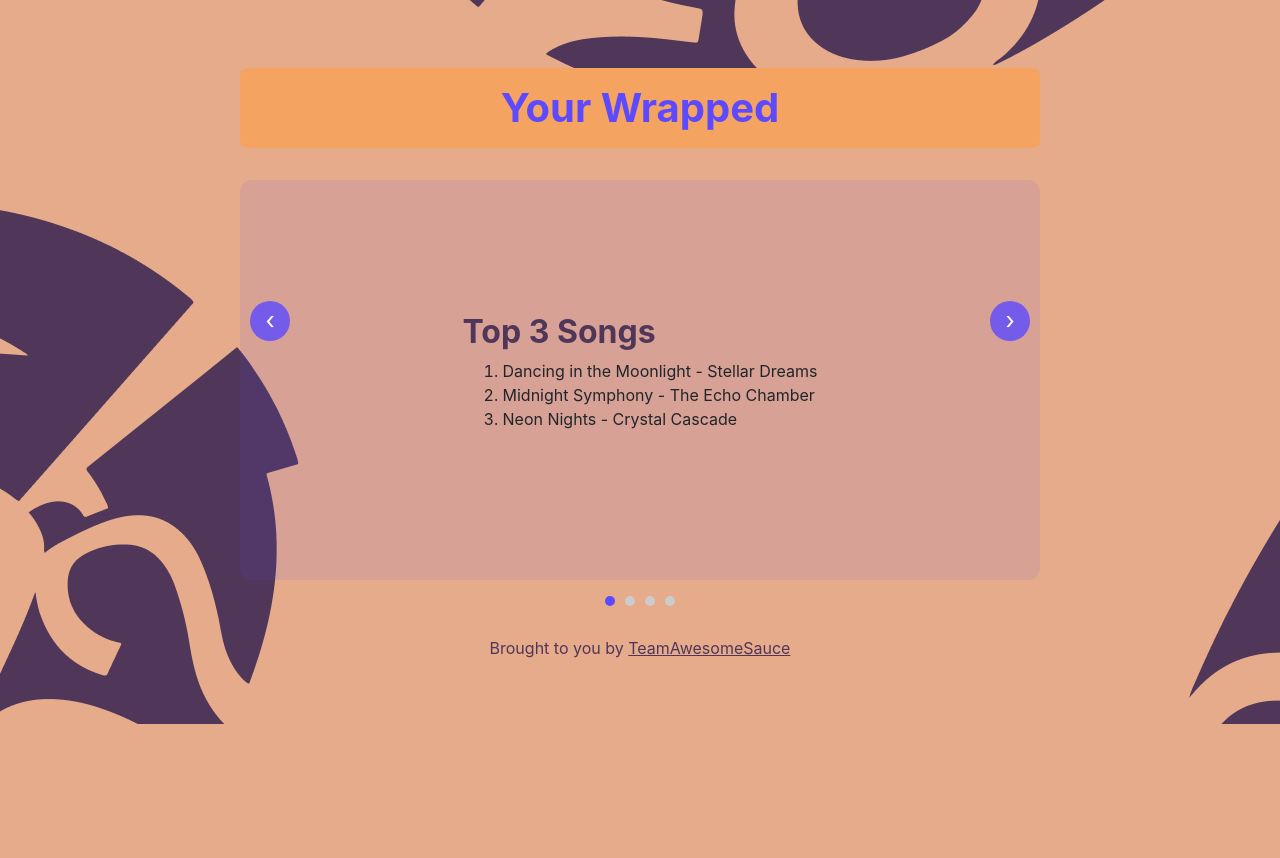
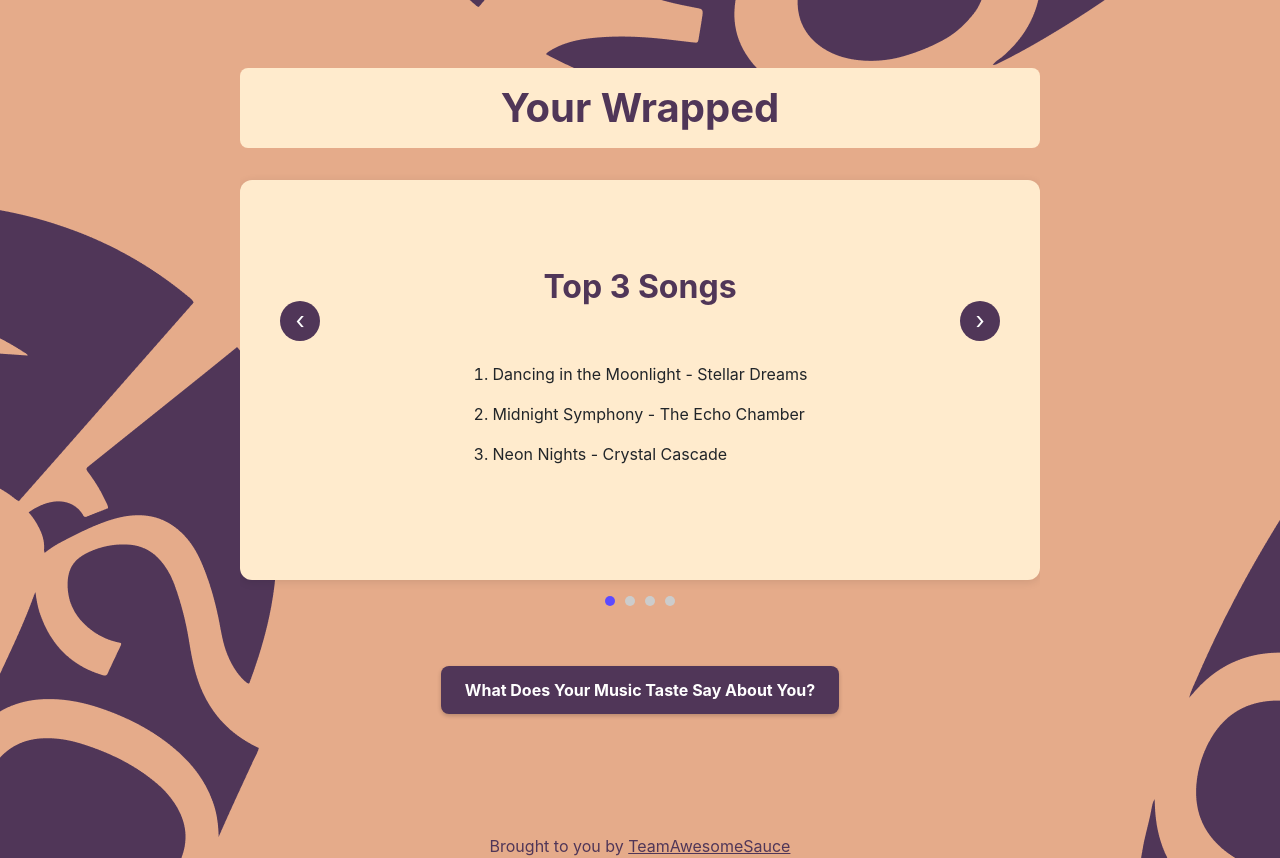
Before and after one commit to CS-2340-JNNMP/SpotifyWrapper, a Django app: page /wrapped-page/ in a window 1280 px wide. Shown: the part 96-954 px from the top of the page. Before the commit the page ends 820 px from the top, so only its background shows below. Run offline with Django 5.2, Linux system fonts and the light colour scheme.

Commit message:
added llm ui to the wrapped page and enhanced general styles

```diff
--- a/core/static/core/styles.css
+++ b/core/static/core/styles.css
@@ -78,8 +78,8 @@ footer {
     color: #503658;
     /* Optional but recommended styles for positioning */
     width: 100%;
-    position: absolute;
-    bottom: 0;
+    /*position: absolute;*/
+    /*bottom: 0;*/
 }
 
 a {
@@ -135,7 +135,7 @@ a:hover {
 .dropdown-menu {
     display: none;
     position: absolute;
-    left: -280%;
+    left: -100%;
     top: 100%;
     background-color: white;
     border-radius: 8px;
@@ -269,10 +269,10 @@ a:hover {
 .carousel-title {
     text-align: center;
     font-size: 2.5rem;
-    color: #5D4AFF;
+    color: #503658;
     margin: 2rem 0;
     padding: 1rem;
-    background-color: #F4A460;
+    background-color: blanchedalmond;
     border-radius: 8px;
 }
 
@@ -287,7 +287,9 @@ a:hover {
     display: flex;
     justify-content: center;
     align-items: center;
-    background-color: rgba(93, 74, 255, 0.1);
+    background-color:  rgba(93, 74, 255, 0.1);
+    background-color:  blanchedalmond;
+    box-shadow: 0 2px 10px rgba(0,0,0,0.1);
     border-radius: 12px;
 }
 
@@ -297,11 +299,25 @@ a:hover {
     object-fit: contain;
 }
 
+.carousel-slide h2 {
+    text-align: center;
+}
+
+.content-block {
+    display: flex;
+    flex-direction: column;
+    gap: 2rem;
+}
+
+.content-block li {
+    margin-bottom: 1rem;
+}
+
 .carousel-button {
     position: absolute;
     top: 50%;
     transform: translateY(-50%);
-    background-color: rgba(93, 74, 255, 0.8);
+    background-color: #503658;
     color: white;
     border: none;
     width: 40px;
@@ -316,15 +332,15 @@ a:hover {
 }
 
 .carousel-button:hover {
-    background-color: rgba(93, 74, 255, 1);
+    background-color: rgba(80, 54, 88, 0.9);
 }
 
 .carousel-button.prev {
-    left: 10px;
+    left: 40px;
 }
 
 .carousel-button.next {
-    right: 10px;
+    right: 40px;
 }
 
 .carousel-dots {
@@ -346,3 +362,70 @@ a:hover {
 .dot.active {
     background-color: #5D4AFF;
 }
+
+/* Music Analysis Section */
+.music-analysis-container {
+    text-align: center;
+    margin-top: 40px;
+    padding: 20px;
+}
+
+.analyze-button {
+    background-color: #503658;
+    color: white;
+    border: none;
+    padding: 12px 24px;
+    border-radius: 8px;
+    font-weight: bold;
+    cursor: pointer;
+    transition: background-color 0.3s ease;
+    box-shadow: 0 2px 4px rgba(0, 0, 0, 0.2);
+}
+
+.analyze-button:hover {
+    background-color: #553c9a;
+}
+
+.analyze-button:disabled {
+    background-color: #a794dd;
+    cursor: not-allowed;
+}
+
+.analysis-result {
+    max-width: 800px;
+    margin: 24px auto;
+    padding: 20px;
+    line-height: 1.6;
+    font-size: 16px;
+    color: #333;
+}
+
+.hidden {
+    display: none;
+}
+
+/* List Styles */
+ol {
+    padding-left: 20px;
+    margin: 10px 0;
+}
+
+li {
+    margin: 5px 0;
+}
+
+/* Responsive Design */
+@media (max-width: 768px) {
+    .carousel-container {
+        padding: 10px;
+    }
+
+    .analysis-result {
+        padding: 15px;
+        margin: 20px 10px;
+    }
+
+    .analyze-button {
+        padding: 10px 20px;
+    }
+}
--- a/core/templates/core/wrapped-page.html
+++ b/core/templates/core/wrapped-page.html
@@ -65,4 +65,48 @@
             <div class="dot" onclick="goToSlide(3)"></div>
         </div>
     </div>
+    <!-- New section for music taste analysis -->
+    <div class="music-analysis-container">
+        <button
+            id="analyzeMusicTaste"
+            class="analyze-button"
+            onclick="analyzeMusicTaste()">
+            What Does Your Music Taste Say About You?
+        </button>
+
+        <div id="analysisResult" class="analysis-result hidden">
+            <p>
+                Based on your music preferences, you appear to be a passionate and energetic soul with an eclectic taste! Your mix of genres suggests you're open-minded and emotionally aware. The variety in your top artists shows you're not afraid to explore different musical landscapes, and your listening hours indicate you find great solace and joy in music.
+            </p>
+        </div>
+    </div>
+    <script>
+        function analyzeMusicTaste() {
+            const button = document.getElementById('analyzeMusicTaste');
+            const resultDiv = document.getElementById('analysisResult');
+
+            button.disabled = true;
+            button.innerHTML = 'Analyzing...';
+
+            setTimeout(() => {
+                resultDiv.classList.remove('hidden');
+                button.disabled = false;
+                button.innerHTML = 'What Does Your Music Taste Say About You?';
+
+                // Later, replace with actual API call:
+                // fetch('/analyze-music-taste', {
+                //     method: 'POST',
+                //     body: JSON.stringify({
+                //         songs: {{ data.songs|safe }},
+                //         artists: {{ data.artists|safe }},
+                //         genres: {{ data.genres|safe }}
+                //     })
+                // })
+                // .then(response => response.json())
+                // .then(data => {
+                //     resultDiv.querySelector('p').textContent = data.analysis;
+                // });
+            }, 1000);
+        }
+    </script>
 {% endblock %}
```
